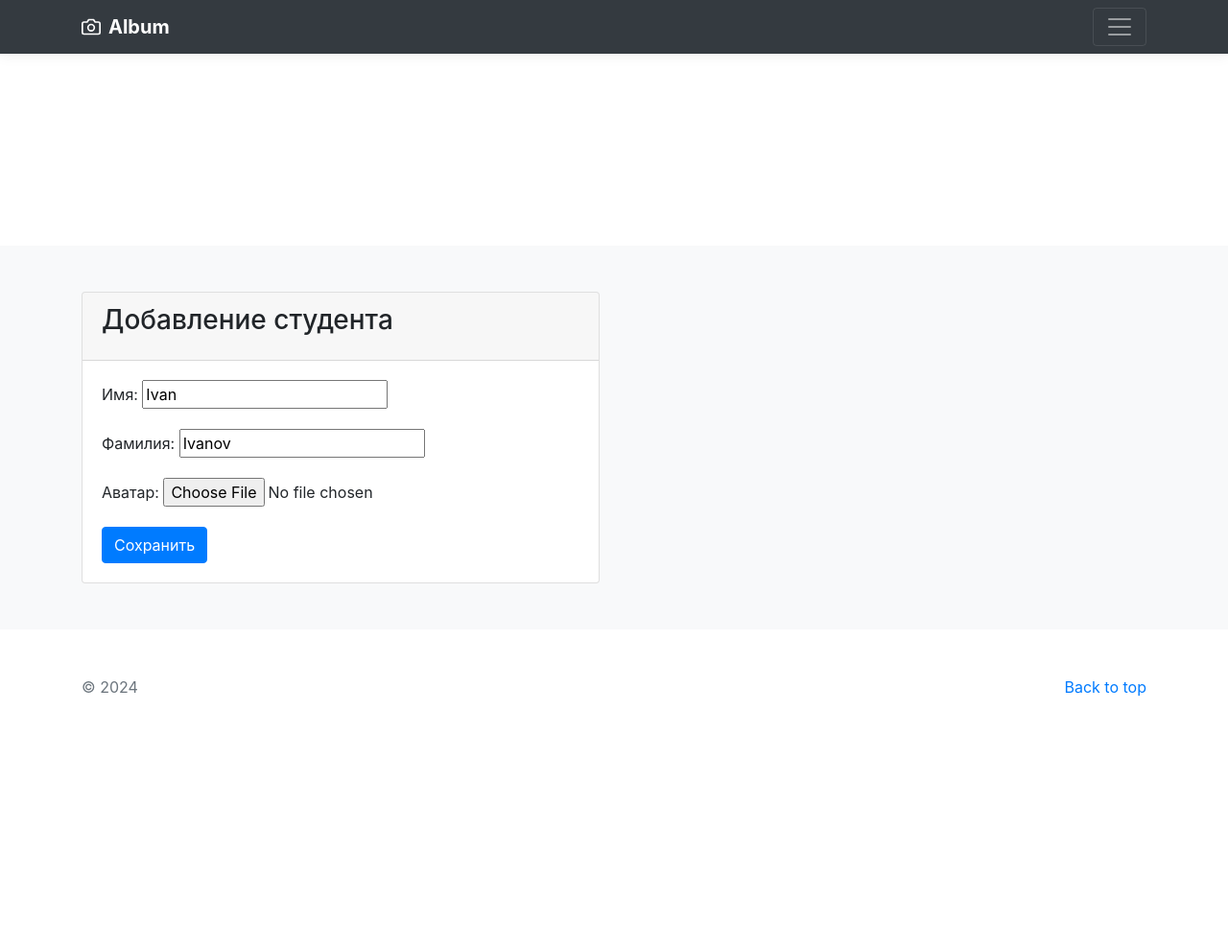
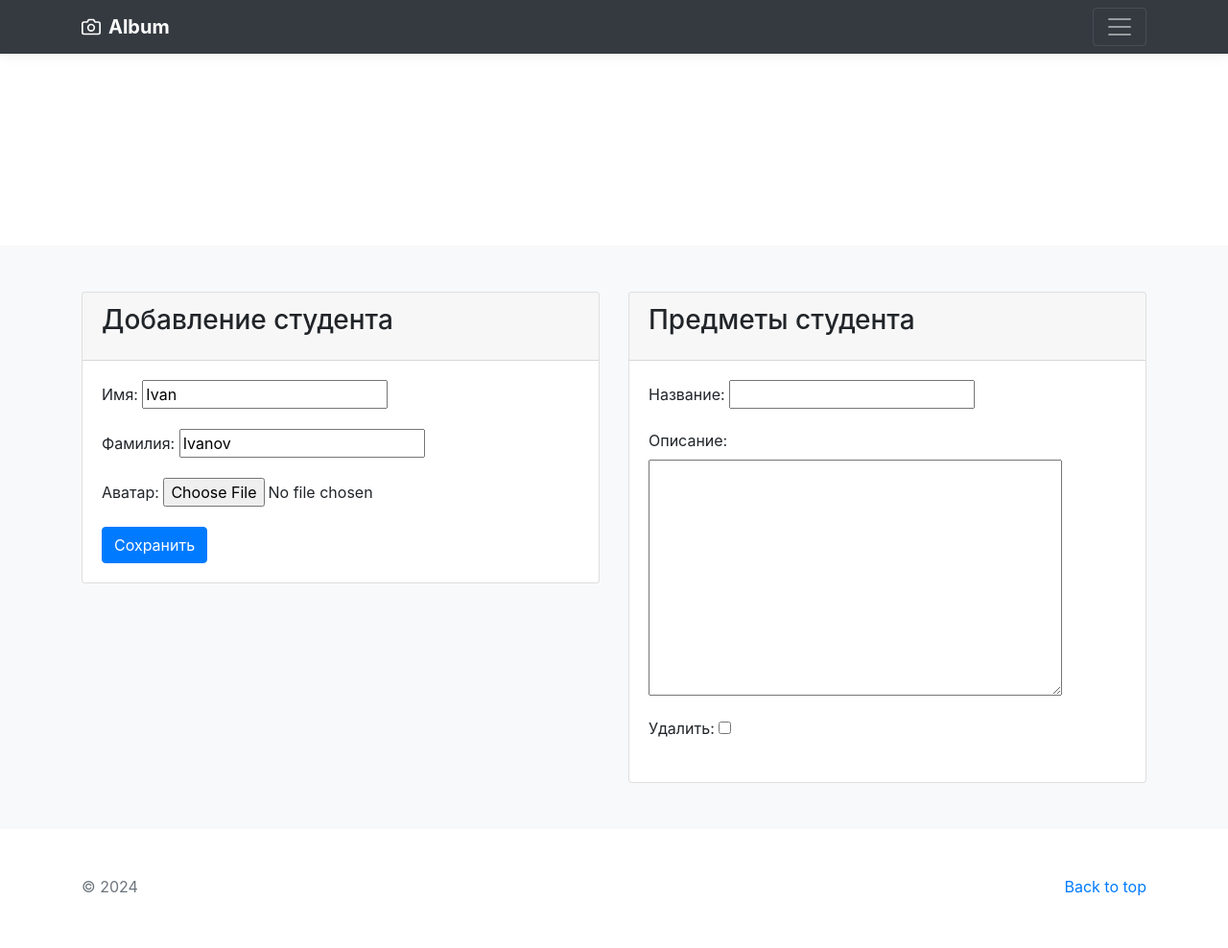
Before and after one commit to Zadorozhnyy-Dmitry/lessons_19.2_23.2, a Django app: page /edit/5/ in a window 1280 px wide. Shown: the whole page at 96% size. Before the commit the page ends 726 px from the top, so only its background shows below. Run offline with Django 5.2, Linux system fonts and the light colour scheme; data comes from the database, SQL or seed files in the repository; tables that the repository leaves empty hold one stand-in row (values such as "Sample post"); some libraries are stand-ins or nearby versions.

Commit message:
22.1 (3) Формсеты

```diff
--- a/config/settings.py
+++ b/config/settings.py
@@ -55,7 +55,10 @@ ROOT_URLCONF = 'config.urls'
 TEMPLATES = [
     {
         'BACKEND': 'django.template.backends.django.DjangoTemplates',
-        'DIRS': [],
+        'DIRS': [
+            BASE_DIR / 'main/templates',
+            BASE_DIR / 'materials/templates',
+        ],
         'APP_DIRS': True,
         'OPTIONS': {
             'context_processors': [
--- a/main/forms.py
+++ b/main/forms.py
@@ -1,12 +1,17 @@
 from django import forms
 
-from main.models import Student
+from main.models import Student, Subject
 
 
 class StudentForm(forms.ModelForm):
-
     class Meta:
         model = Student
         # fields = '__all__'
-        fields = ('first_name', 'last_name', 'avatar', )
+        fields = ('first_name', 'last_name', 'avatar',)
         # exclude = ('is_active',)
+
+
+class SubjectForm(forms.ModelForm):
+    class Meta:
+        model = Subject
+        fields = '__all__'
--- a/main/models.py
+++ b/main/models.py
@@ -17,3 +17,17 @@ class Student(models.Model):
         verbose_name = 'Студент'
         verbose_name_plural = 'Студенты'
         ordering = ('last_name',)
+
+
+class Subject(models.Model):
+    title = models.CharField(max_length=150, verbose_name='название')
+    description = models.TextField(verbose_name='описание')
+
+    student = models.ForeignKey(Student, on_delete=models.CASCADE, verbose_name='студент')
+
+    def __str__(self):
+        return f'{self.title}'
+
+    class Meta:
+        verbose_name = 'предмет'
+        verbose_name_plural = 'предметы'
--- a/main/templates/main/student_form.html
+++ b/main/templates/main/student_form.html
@@ -1,6 +1,8 @@
 {% extends 'main/base.html' %}
 
 {% block content %}
+<div class="col-12">
+    <form class="row" method="post" enctype="multipart/form-data">
         <div class="col-12">
             <div class="row">
                 <div class="col-6">
@@ -11,7 +13,7 @@
                             </h3>
                         </div>
                         <div class="card-body">
-                    <form method="post" enctype="multipart/form-data">
+
                             {% csrf_token %}
                             {{ form.as_p }}
                             <button type="submit" class="btn btn-primary">
@@ -21,11 +23,30 @@
                                 Создать
                                 {% endif %}
                             </button>
-                    </form>
+
+                        </div>
+                    </div>
+                </div>
+
+                <div class="col-6">
+                    <div class="card">
+                        <div class="card-header">
+                            <h3 class="card-title">
+                                Предметы студента
+                            </h3>
+                        </div>
+                        <div class="card-body">
+
+                            {{ formset.management_form }}
+                            {% for form in formset.forms %}
+                                {{ form.as_p }}
+                            {% endfor %}
+
                         </div>
                     </div>
                 </div>
             </div>
         </div>
-
+    </form>
+</div>
 {% endblock %}
--- a/main/views.py
+++ b/main/views.py
@@ -1,13 +1,15 @@
 from django.shortcuts import render, get_object_or_404, redirect
 
-from main.forms import StudentForm
-from main.models import Student
+from main.forms import StudentForm, SubjectForm
+from main.models import Student, Subject
 from django.views.generic import ListView, DetailView, CreateView, UpdateView, DeleteView
 from django.urls import reverse_lazy, reverse
+from django.forms import inlineformset_factory
 
 
 class StudentListViews(ListView):
     model = Student
+    template_name = 'main/student_list.html'
 
 
 class StudentDetailView(DetailView):
@@ -37,6 +39,24 @@ class StudentUpdateView(UpdateView):
     form_class = StudentForm
     success_url = reverse_lazy('main:index')
 
+    def get_context_data(self, **kwargs):
+        context_data = super().get_context_data(**kwargs)
+        SubjectFormSet = inlineformset_factory(Student, Subject, form=SubjectForm, extra=1)
+        if self.request.method == 'POST':
+            context_data['formset'] = SubjectFormSet(self.request.POST, instance=self.object)
+        else:
+            context_data['formset'] = SubjectFormSet(instance=self.object)
+        return context_data
+
+    def form_valid(self, form):
+        formset = self.get_context_data()['formset']
+        self.object = form.save()
+        if formset.is_valid():
+            formset.instance = self.object
+            formset.save()
+
+        return super().form_valid(form)
+
 
 class StudentDeleteView(DeleteView):
     model = Student
```
Also changed, not shown: main/admin.py (+7 -1 lines), main/migrations/0003_subject.py (added). Lines whose indentation alone changed are shown as unchanged.
